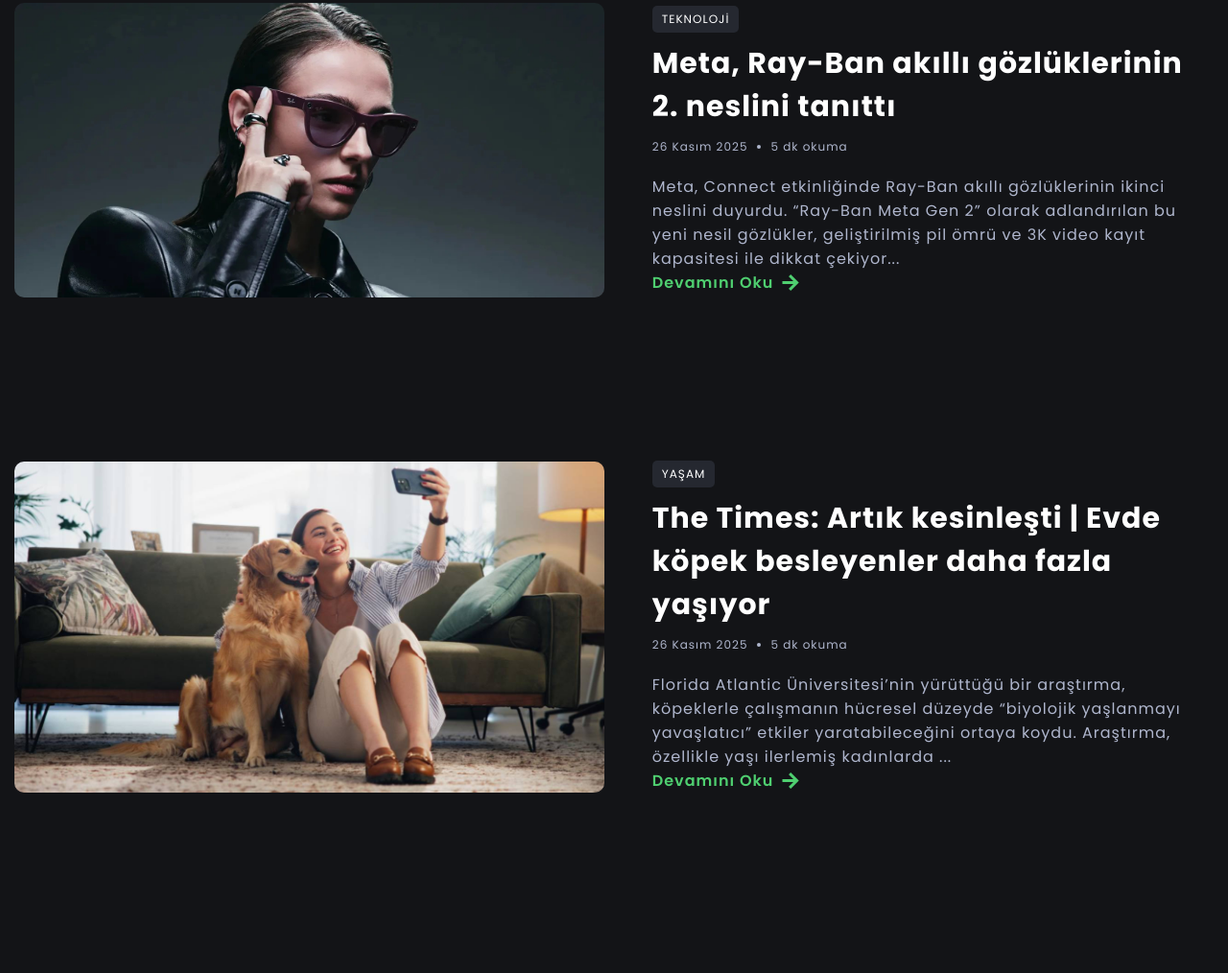
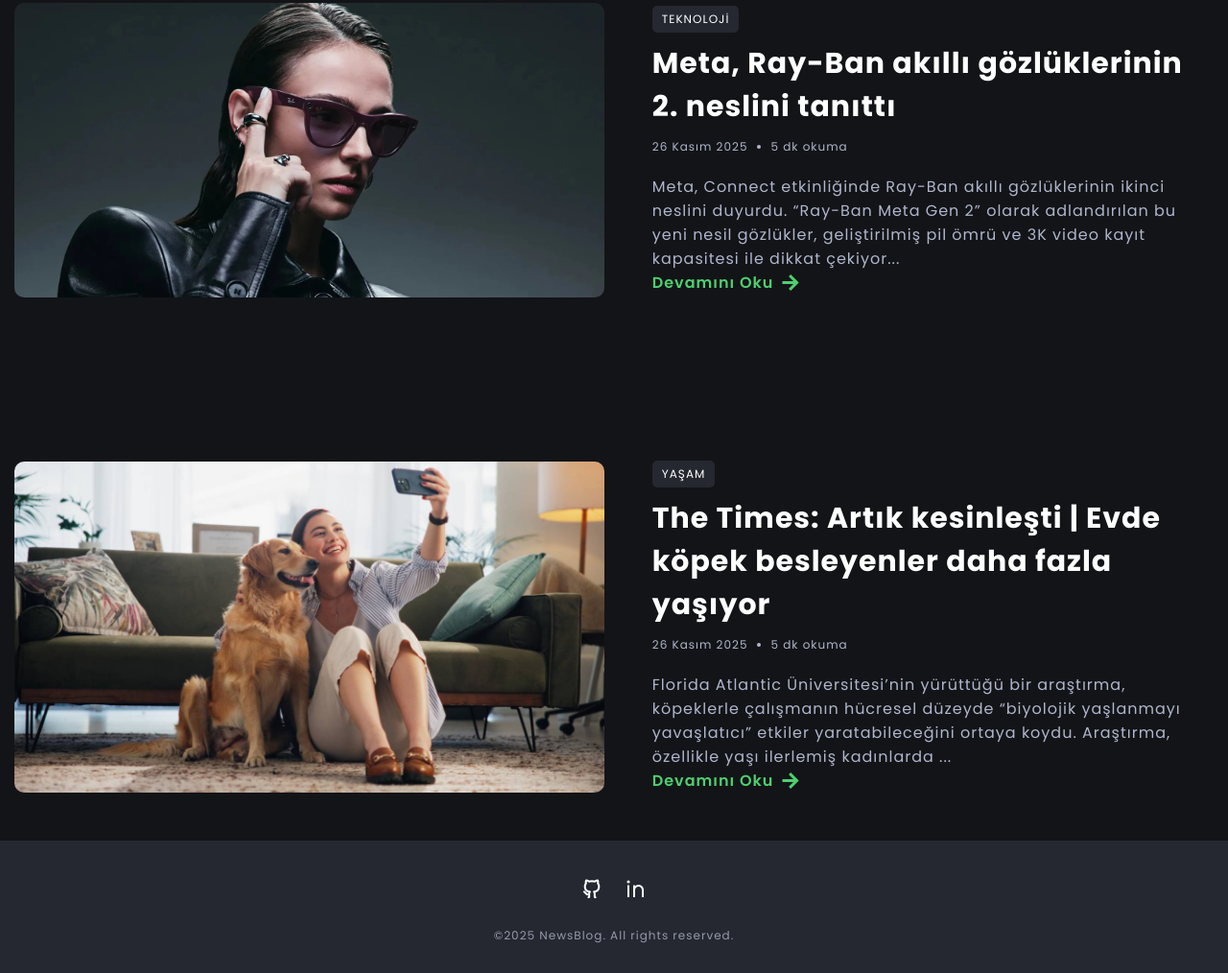
Before and after one commit to Efe-Deniz/New-Blog, a plain HTML site: page index.html in a window 1280 px wide. Shown: the part 748-1762 px from the top of the page at 96% size. Before the commit the page ends 1624 px from the top, so only its background shows below. Drawn offline with nearby package versions, Linux system fonts and the light colour scheme.

Commit message:
Added copyright information with footer

```diff
--- a/css/main.css
+++ b/css/main.css
@@ -382,3 +382,51 @@
     max-width: 800px; /* Yazı ekranın tamamına yayılmasın, ortada blok dursun */
     margin: 0 auto;
 }
+
+.footer {
+    background-color: var(--secondary-background-color);
+    padding-block: 3rem; /* Üstten ve alttan boşluk bırak */
+}
+
+/* Kapsayıcıyı Flex Yapıyoruz */
+.footer-container {
+    display: flex;
+    flex-direction: column; /* İçindekileri alt alta diz */
+    align-items: center; /* Yatayda tam ortaya hizala */
+    justify-content: center;
+    gap: 1.5rem; /* İkonlar ile yazı arasındaki boşluk */
+}
+
+.company-data {
+    display: flex;
+    flex-direction: column;
+    align-items: center;
+    gap: 1.5rem;
+}
+
+/* Sosyal Medya Listesi (İkonları yan yana dizelim) */
+.list-media {
+    display: flex; /* İkonları yan yana getir */
+    align-items: center;
+    gap: var(--gap); /* İkonlar arası boşluk */
+    list-style: none; /* Noktaları kaldır */
+}
+
+/* İkonların Rengi ve Boyutu */
+.list-media .list-link {
+    color: var(--light-color);
+    font-size: var(--font-size-lg); /* Biraz büyük olsunlar */
+    transition: color 0.3s;
+}
+
+/* İkonlara gelince renk değişsin (Yeşil yapalım) */
+.list-media .list-link:hover {
+    color: #4fcf70;
+}
+
+/* Telif Hakkı Yazısı */
+.copyright-notice {
+    color: var(--light-color-alt); /* Soluk renk */
+    font-size: var(--font-size-xsm);
+    opacity: 0.8;
+}
--- a/index.html
+++ b/index.html
@@ -187,5 +187,24 @@
                 </div>
             </div>
         </section>
+        <footer class="footer">
+            <div class="footer-container">
+                <div class="company-data">
+                    <ul class="list-media">
+                        <li class="list-item">
+                            <a href="https://github.com/Efe-Deniz" class="list-link"
+                                ><i class="ri-github-line"></i
+                            ></a>
+                        </li>
+                        <li class="list-item">
+                            <a href="https://www.linkedin.com/in/aliefedeniz" class="list-link"
+                                ><i class="ri-linkedin-line"></i
+                            ></a>
+                        </li>
+                    </ul>
+                    <span class="copyright-notice">&copy;2025 NewsBlog. All rights reserved.</span>
+                </div>
+            </div>
+        </footer>
     </body>
 </html>
```
Also changed, not shown: 1 other file.
